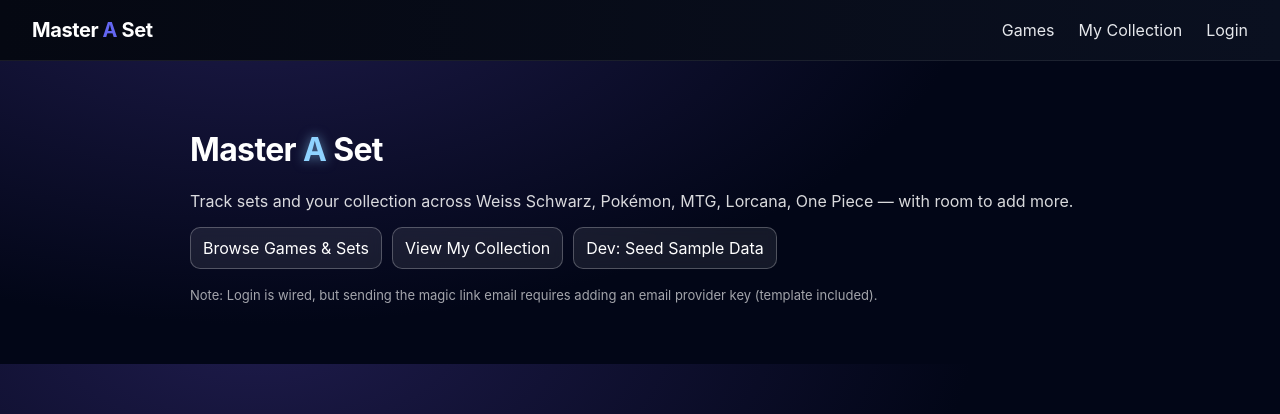
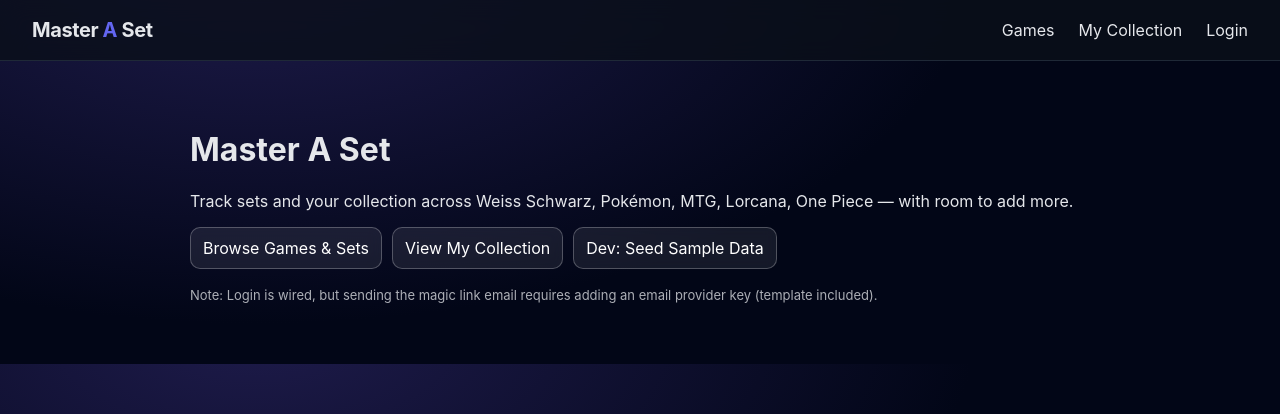
Before and after one commit to Dreckt/Masteraset, a Next.js app: page / in a window 1280 px wide. Shown: the top 414 px of the page. Built offline with nearby package versions, Linux system fonts and the light colour scheme.

Commit message:
Fix contrast and readability on homepage

```diff
--- a/app/globals.css
+++ b/app/globals.css
@@ -75,57 +75,6 @@ a:hover {
 }
 
 /* Buttons */
-.btn {
-  background: linear-gradient(180deg, var(--brand), #4f46e5);
-  border: none;
-  border-radius: 12px;
-  padding: 14px 20px;
-  color: white;
-  font-weight: 600;
-  box-shadow: 0 0 0 1px rgba(99,102,241,.5), 0 12px 30px rgba(99,102,241,.25);
-  cursor: pointer;
-}
-
-.btn.secondary {
-  background: transparent;
-  box-shadow: inset 0 0 0 1px var(--border);
-  color: var(--text);
-}
-/* ===== MasteraSet Contrast Fix ===== */
-
-body {
-  color: #f5f7ff;
-}
-
-/* Top bar */
-.topbar {
-  background: linear-gradient(90deg, #050812, #0a1020);
-  border-bottom: 1px solid rgba(255,255,255,0.08);
-}
-
-/* Logo */
-.logo {
-  color: white;
-  font-weight: 700;
-}
-
-/* Brand title */
-.brand-title {
-  color: white;
-  letter-spacing: -0.02em;
-}
-
-.brand-a {
-  color: #8fd3ff;
-  text-shadow: 0 0 12px rgba(143,211,255,0.6);
-}
-
-/* Body text */
-main p {
-  color: rgba(255,255,255,0.85);
-}
-
-/* Buttons */
 main a {
   background: rgba(255,255,255,0.08);
   color: white !important;
```
